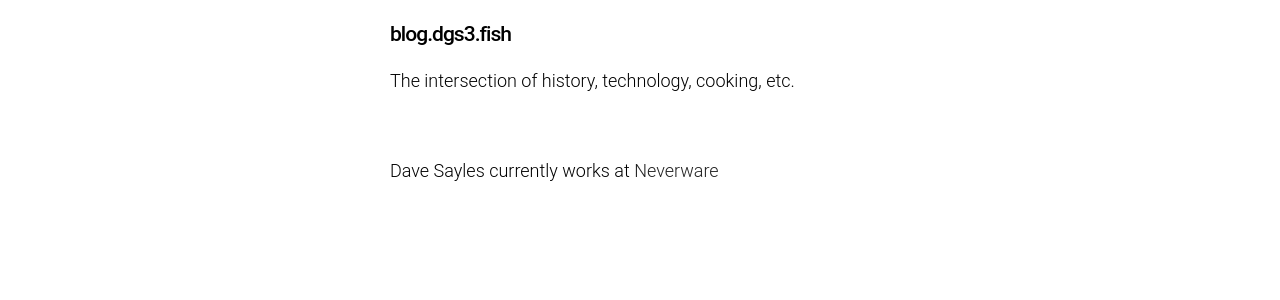
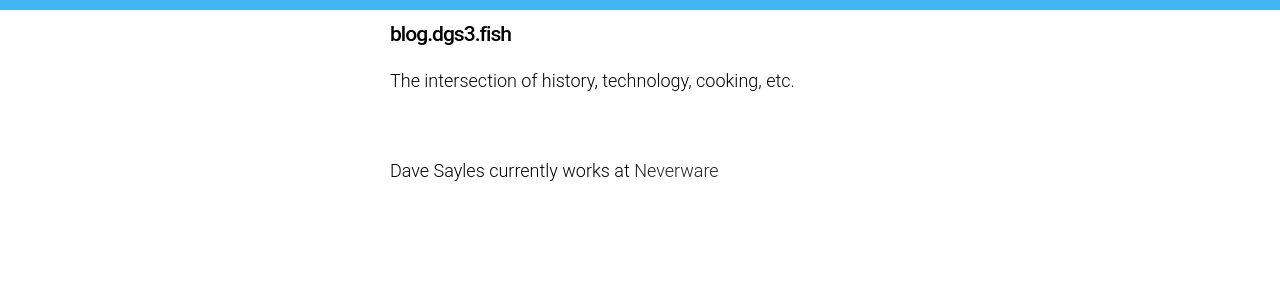
Before and after one commit to dgs3/dgs3.github.io, a Jekyll site: the page built from index.md, in a window 1280 px wide. Shown: the top 300 px of the page. Built offline with Jekyll 4.4.1, drawn with Linux system fonts in a browser that asks for light colours.

Commit message:
Added layout

```diff
--- a/_layouts/default.html
+++ b/_layouts/default.html
@@ -5,6 +5,7 @@
     <link rel="stylesheet" href="style.css">
 </head>
 <body>
+    <div id="bar"></div>
     <h2> {{ page.title }}</h2>
     <h3> {{ page.subtitle }}</h3>
     <section class="content">
```
Lines whose indentation alone changed are shown as unchanged.
